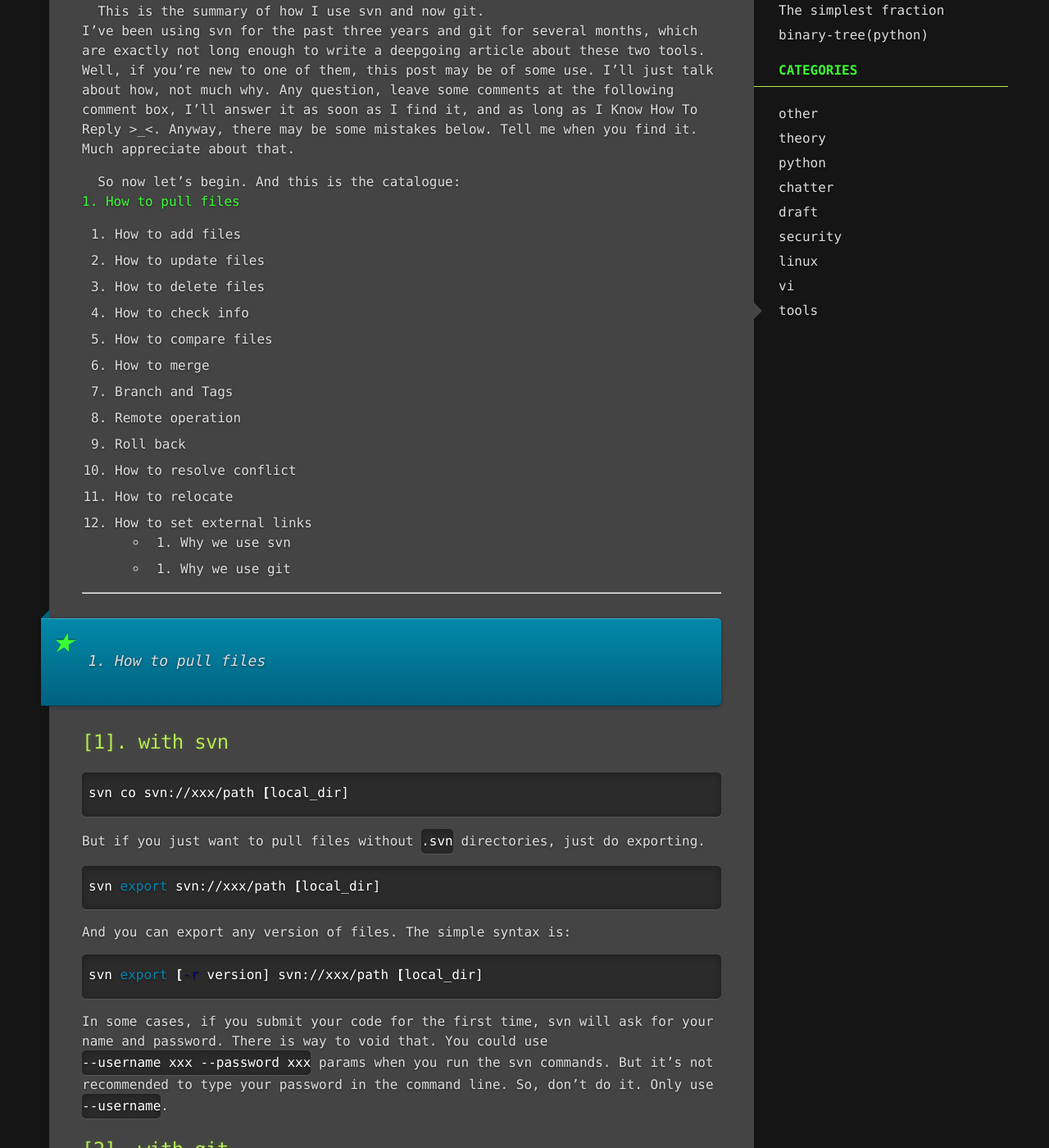
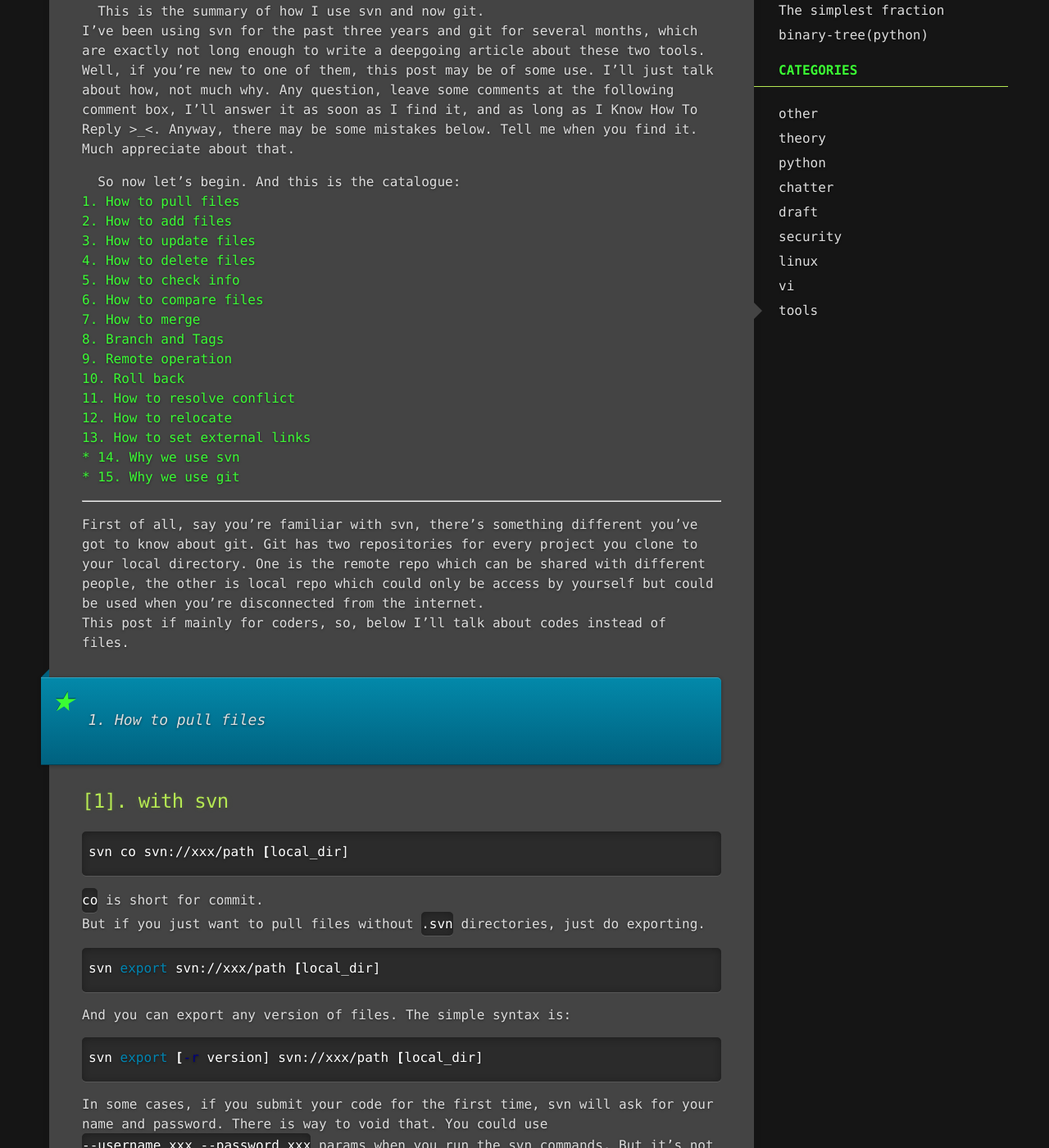
Before and after one commit to jsongo/jsongo.github.io, a Jekyll site: the page built from _posts/2015-06-22-svn-git-summary.markdown, in a window 1280 px wide and 1400 px high, scrolled down 298 px. Shown: the whole window at 82% size. Built offline with Jekyll 4.4.1, drawn with Linux system fonts in a browser that asks for light colours; comment, search, counter and statistics services are not loaded; some of the changed text lies outside the part shown.

Commit message:
Update 2015-06-22-svn-git-summary.markdown

```diff
--- a/_posts/2015-06-22-svn-git-summary.markdown
+++ b/_posts/2015-06-22-svn-git-summary.markdown
@@ -14,24 +14,26 @@
 
 
 &nbsp;&nbsp;So now let's begin. And this is the catalogue:
-[1. How to pull files  ](#sec1)
-2. How to add files
-3. How to update files
-4. How to delete files
-5. How to check info
-6. How to compare files
-7. How to merge
-8. Branch and Tags
-9. Remote operation
-10. Roll back
-11. How to resolve conflict
-12. How to relocate
-13. How to set external links
-* 14. Why we use svn
-* 15. Why we use git
+[1. How to pull files](#sec1)
+[2. How to add files](#sec2)
+[3. How to update files](#sec3)
+[4. How to delete files](#sec4)
+[5. How to check info](#sec5)
+[6. How to compare files](#sec6)
+[7. How to merge](#sec7)
+[8. Branch and Tags](#sec8)
+[9. Remote operation](#sec9)
+[10. Roll back](#sec10)
+[11. How to resolve conflict](#sec11)
+[12. How to relocate](#sec12)
+[13. How to set external links](#sec13)
+[* 14. Why we use svn](#sec14)
+[* 15. Why we use git](#sec15)
 
 ---
-<div id="sec1"></div>
+First of all, say you're familiar with svn, there's something different you've got to know about git. Git has two repositories for every project you clone to your local directory. One is the remote repo which can be shared with different people, the other is local repo which could only be access by yourself but could be used when you're disconnected from the internet.
+This post if mainly for coders, so, below I'll talk about codes instead of files.
+<a id="sec1"></a>
 
 > 1. How to pull files
 
@@ -39,6 +41,7 @@
 {% highlight bash %}
 svn co svn://xxx/path [local_dir]
 {% endhighlight %}
+`co` is short for commit.
 But if you just want to pull files without `.svn` directories, just do exporting.
 {% highlight bash %}
 svn export svn://xxx/path [local_dir]
@@ -50,5 +53,18 @@
 In some cases, if you submit your code for the first time, svn will ask for your name and password. There is way to void that. You could use `--username xxx --password xxx` params when you run the svn commands. But it's not recommended to type your password in the command line. So, don't do it. Only use `--username`.
 
 ## [2]. with git
+{% highlight git %}
+git clone https://xxx/path.git [local_dir]
+{% endhighlight %}
+With git, you cannot take co for short of clone. You'll have to type the whole word, as well as the other commands in git, except `rm` which is special and can only be written in this way.
+When cloned, the default remote tag is origin, and the default branch master.
+Well, with git, clone will pull down the code of all the branches, which is also the case of svn. So with git, if you only want the codes on branch of master, method below will do it. And this is the recommended way of pulling code in git.
+{% highlight git %}
+git init
+git remote add origin https://xxx/path.git
+git fetch origin master
+{% endhighlight %}
+And the last command can be replaced with `git pull origin master`. But they're different. `fetch` only means copying the code to local while `pull` will additionally merge the fetched code with existing file at local. There's a detailed disscussion about that, named [`GIT: FETCH AND MERGE, DON’T PULL`](http://longair.net/blog/2009/04/16/git-fetch-and-merge/).
 
+<a id="sec2"></a>
 > 2. How to add files
```
